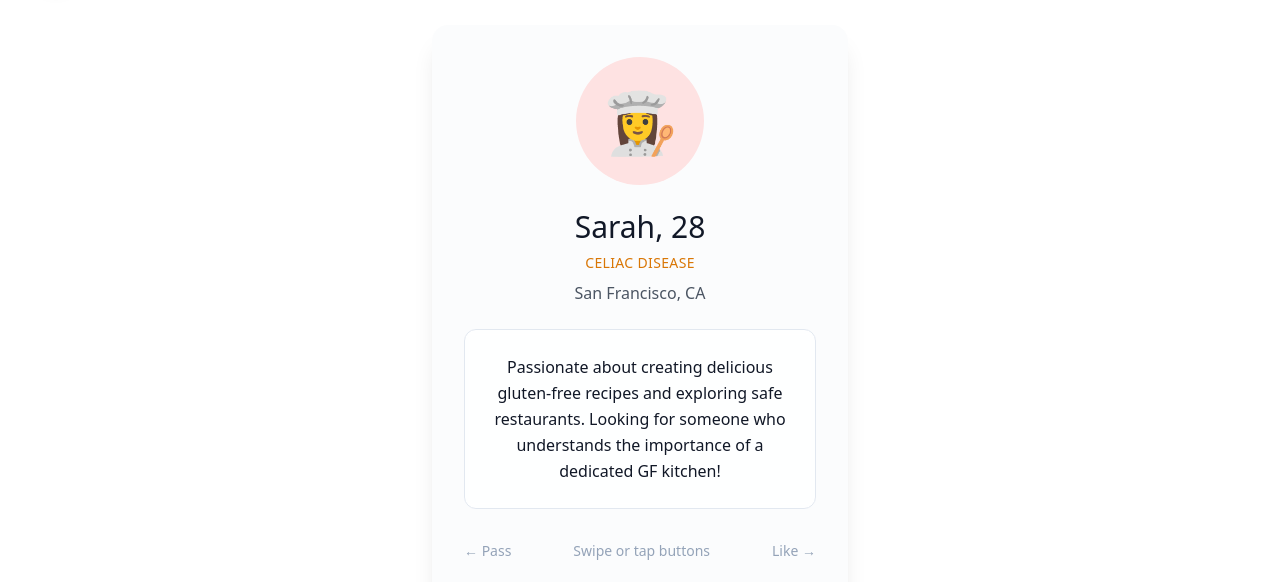
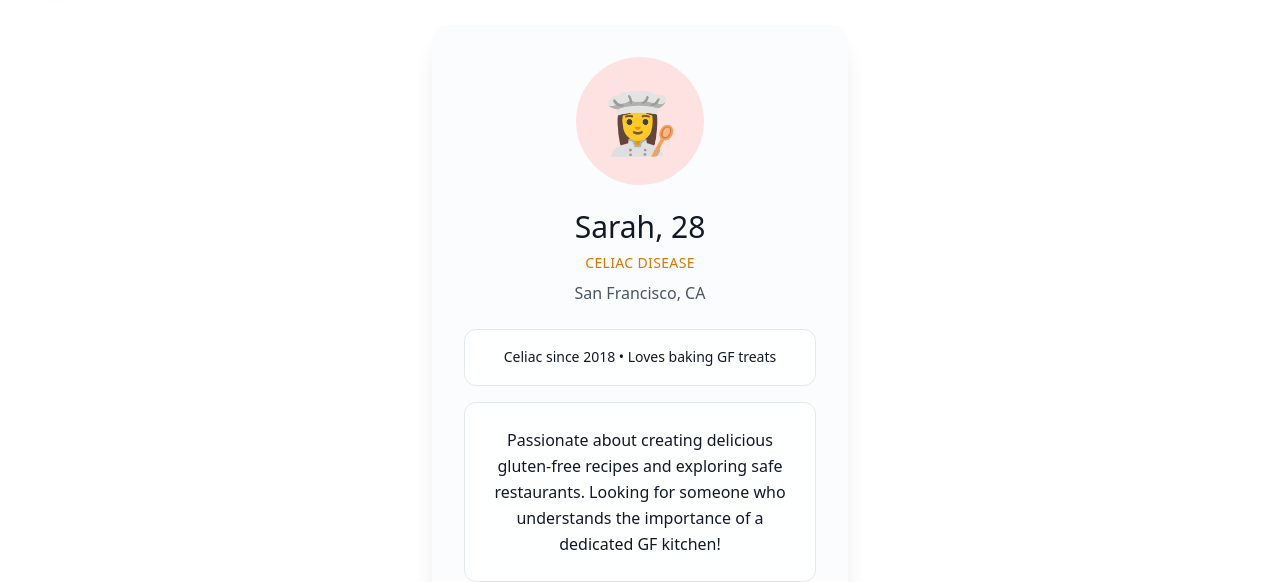
Before and after one commit to cxm6467/gfd, a React (Vite) app: page /dashboard in a window 1280 px wide. Shown: the part 120-702 px from the top of the page. Built offline with nearby package versions, Linux system fonts and the light colour scheme; no server answers.

Commit message:
Add bio section to ProfileCard component

```diff
--- a/src/components/molecules/ProfileCard/ProfileCard.tsx
+++ b/src/components/molecules/ProfileCard/ProfileCard.tsx
@@ -125,6 +125,15 @@ export const ProfileCard: React.FC<ProfileCardProps> = ({
             <p className="text-amber-600 font-medium mb-2 text-sm uppercase tracking-wide">{profile.dietaryInfo}</p>
             <p className={`${theme.colors.textSecondary} mb-6`}>{profile.location}</p>
 
+            {/* Bio Section */}
+            {profile.bio && (
+              <div className={`bg-white/80 backdrop-blur-sm ${theme.borderRadius.md} ${theme.spacing.sm} mb-4 border border-slate-200`}>
+                <p className={`${theme.colors.text} text-sm leading-relaxed font-medium text-center`}>
+                  {profile.bio}
+                </p>
+              </div>
+            )}
+
             <div className={`bg-white/80 backdrop-blur-sm ${theme.borderRadius.md} ${theme.spacing.md} mb-8 border border-slate-200`}>
               <p className={`${theme.colors.text} leading-relaxed font-light`}>
                 {profile.description}
```
